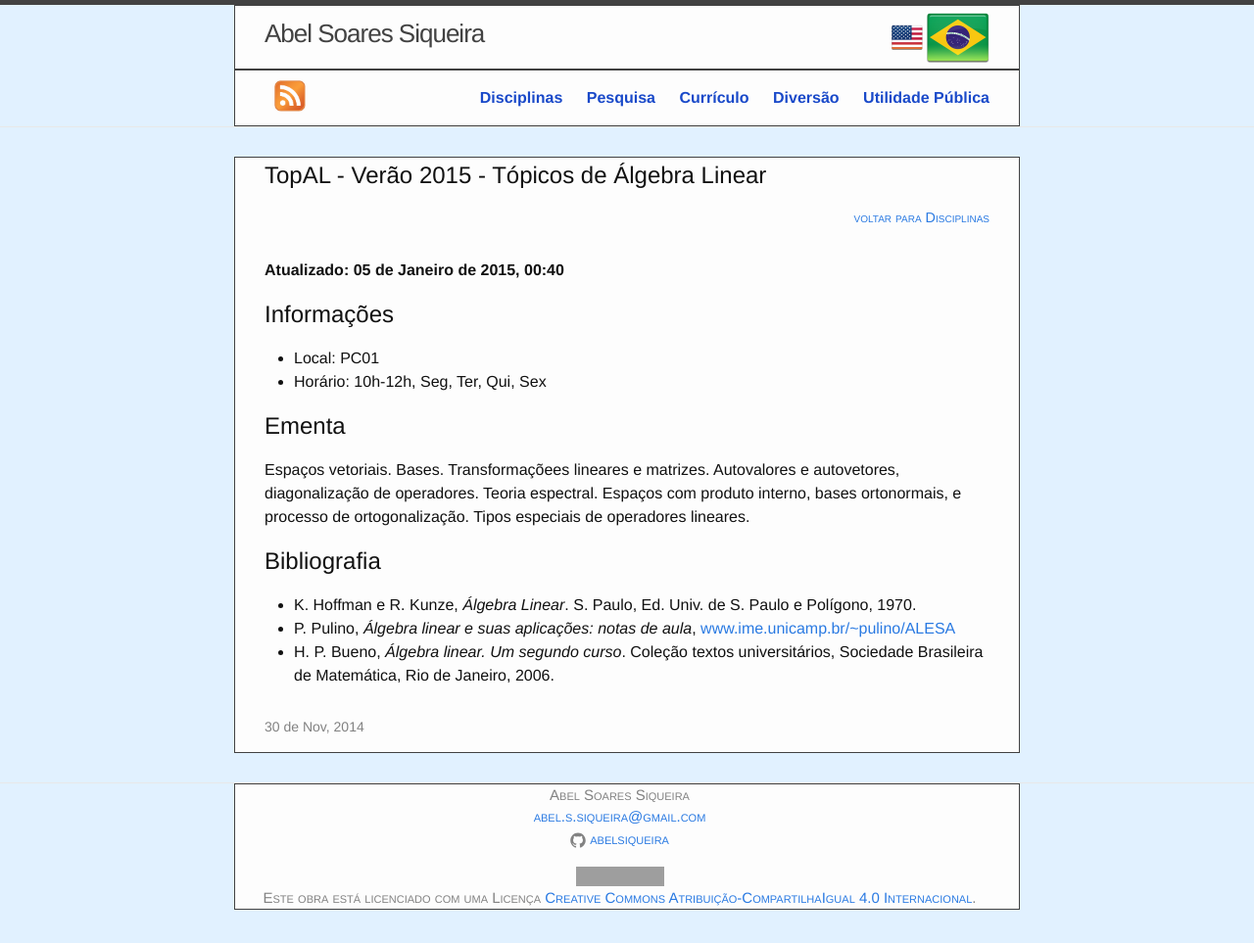
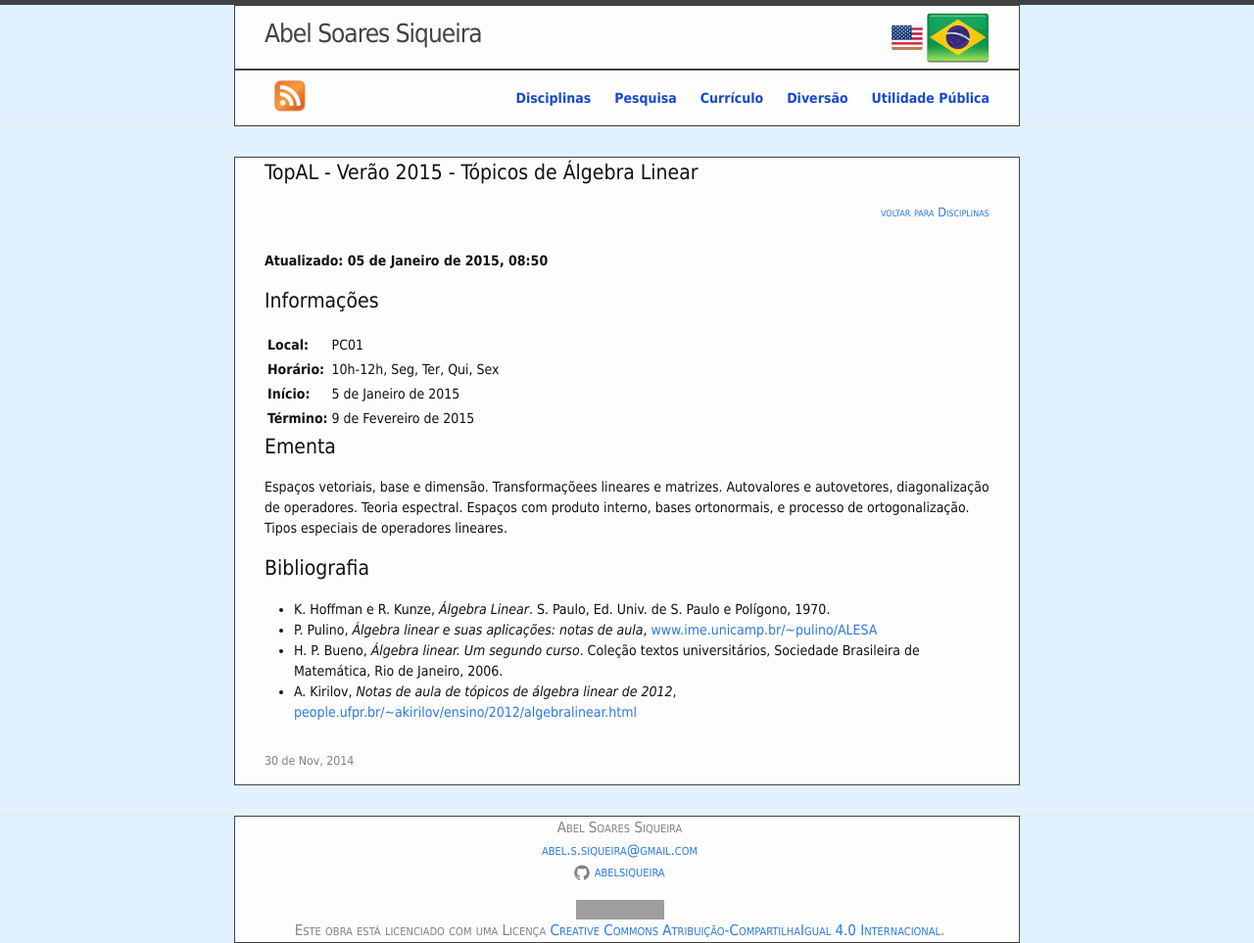
Before and after one commit to abelsiqueira/abelsiqueira.github.io-old, a Jekyll site: the page built from _posts/br/2014-11-30-topal-verao-2015-topicos-de-algebra-linear.markdown, in a window 1280 px wide. Shown: the whole page at 98% size. Built offline with Jekyll 4.4.1, drawn with Linux system fonts in a browser that asks for light colours; before the commit the page ends 929 px from its top, so only the background shows below that; grey boxes are pictures that could not be loaded.

Commit message:
Atualizado tópicos de álgebra linear 2015

```diff
--- a/_posts/br/2014-11-30-topal-verao-2015-topicos-de-algebra-linear.markdown
+++ b/_posts/br/2014-11-30-topal-verao-2015-topicos-de-algebra-linear.markdown
@@ -5,16 +5,18 @@ date:       2014-11-30
 categories: disciplines
 name:       topal-summer2014
 ---
-**Atualizado: 05 de Janeiro de 2015, 00:40**
+**Atualizado: 05 de Janeiro de 2015, 08:50**
 
 # Informações
 
-  - Local: PC01
-  - Horário: 10h-12h, Seg, Ter, Qui, Sex
+  | **Local:**   | PC01
+  | **Horário:** | 10h-12h, Seg, Ter, Qui, Sex
+  | **Início:**  | 5 de Janeiro de 2015
+  | **Término:** | 9 de Fevereiro de 2015
 
 # Ementa
 
-Espaços vetoriais. Bases.
+Espaços vetoriais, base e dimensão.
 Transformaçõees lineares e matrizes.
 Autovalores e autovetores, diagonalização de operadores.
 Teoria espectral.
@@ -30,3 +32,5 @@ Tipos especiais de operadores lineares.
     [www.ime.unicamp.br/~pulino/ALESA](http://www.ime.unicamp.br/~pulino/ALESA)
   - H. P. Bueno, _Álgebra linear. Um segundo curso_. Coleção textos
     universitários, Sociedade Brasileira de Matemática, Rio de Janeiro, 2006.
+  - A. Kirilov, _Notas de aula de tópicos de álgebra linear de 2012_,
+    [people.ufpr.br/~akirilov/ensino/2012/algebralinear.html](http://people.ufpr.br/~akirilov/ensino/2012/algebralinear.html)
--- a/_sass/_base.scss
+++ b/_sass/_base.scss
@@ -17,7 +17,6 @@ body {
     font-family: $base-font-family;
     font-size: $base-font-size;
     line-height: $base-line-height;
-    font-weight: 300;
     color: $text-color;
     background-color: $background-color;
     -webkit-text-size-adjust: 100%;
--- a/css/main.scss
+++ b/css/main.scss
@@ -6,8 +6,8 @@
 
 
 // Our variables
-$base-font-family: Helvetica, Arial, sans-serif;
-$base-font-size:   16px;
+$base-font-family: "Tahoma", Helvetica, Arial, sans-serif;
+$base-font-size:   14px;
 $small-font-size:  $base-font-size * 0.875;
 $h1-font-size:     $base-font-size * 1.5;
 $base-line-height: 1.5;
```
